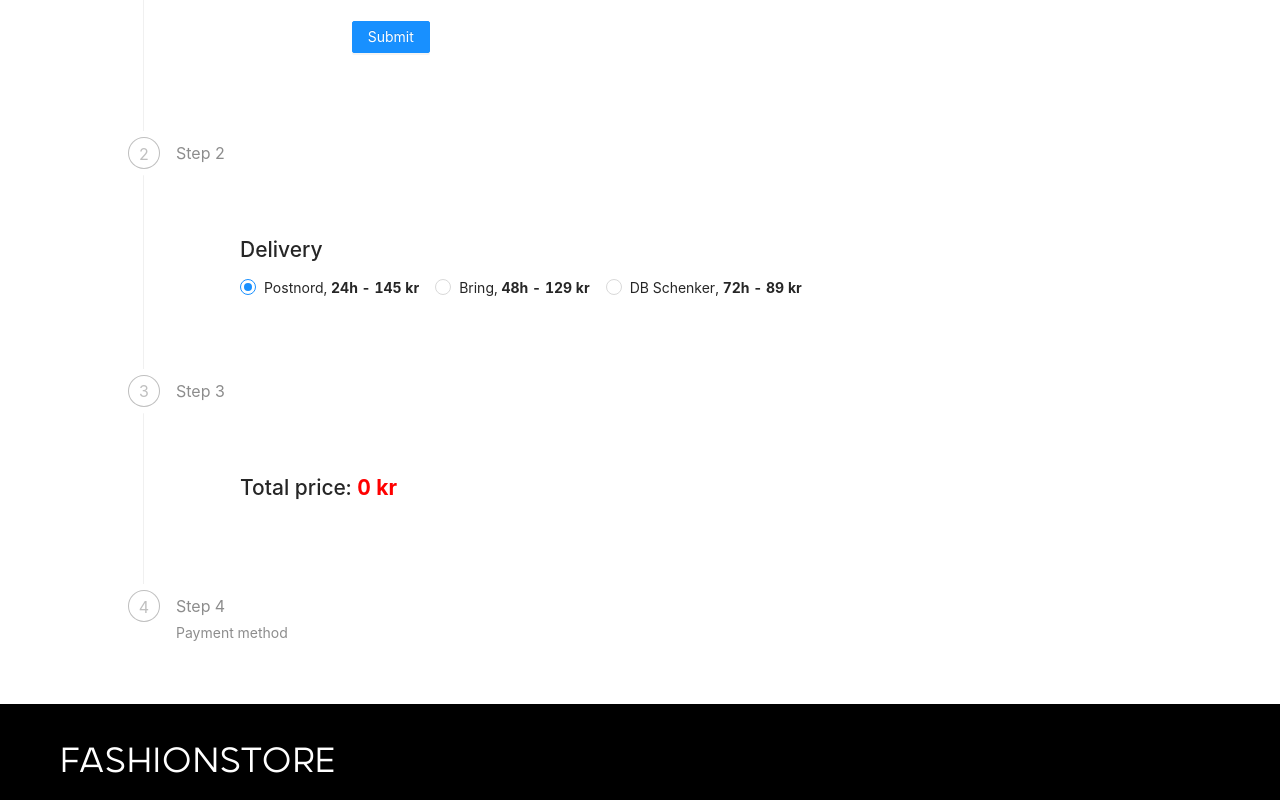
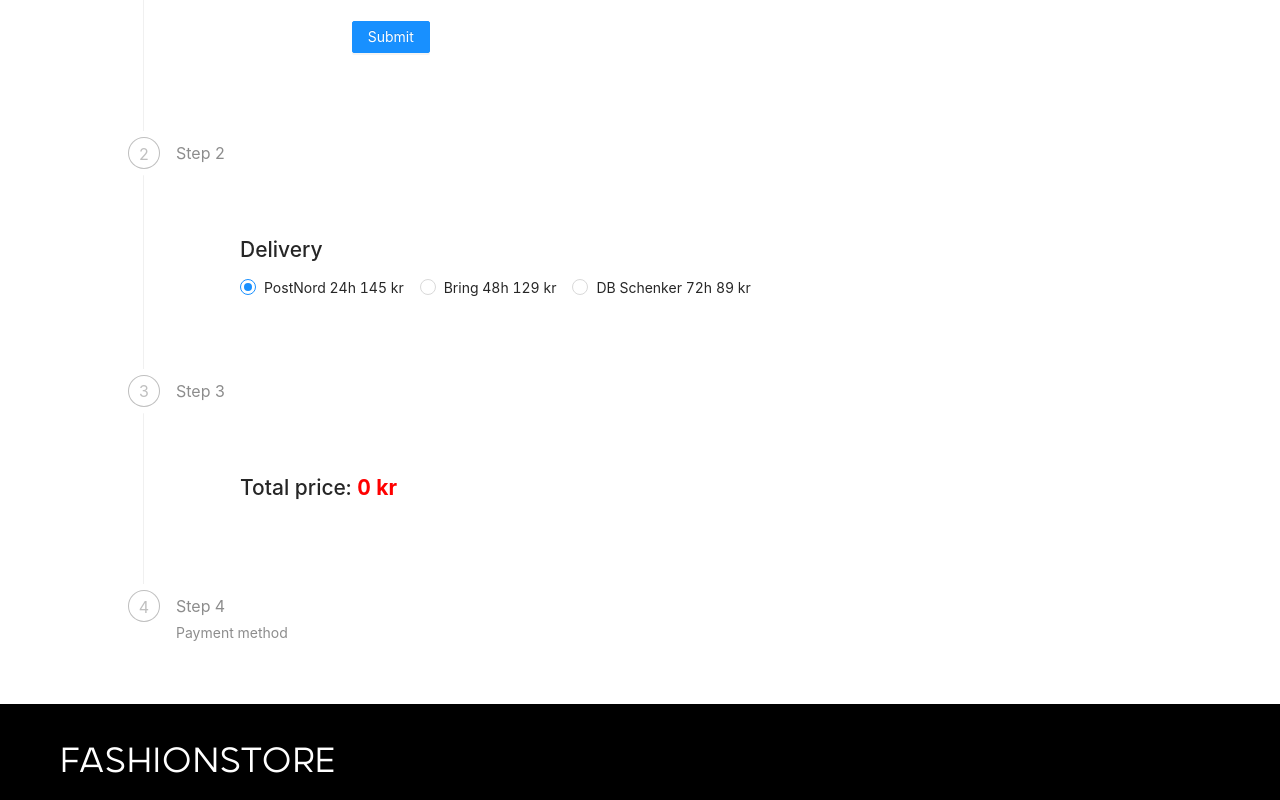
Before and after one commit to msmalinosterberg/miniprojekt, a React (Create React App) app: page /cart in a window 1280 px wide. Shown: the part 801-1601 px from the top of the page. Built offline with nearby package versions, Linux system fonts and the light colour scheme.

Commit message:
Add delivery to context.

```diff
--- a/src/App.tsx
+++ b/src/App.tsx
@@ -6,6 +6,7 @@ import Footer2 from './componenets/Footer';
 import Navbar from './componenets/Navbar';
 import ProductDetails from './componenets/ProductDetails/ProductDetails';
 import StartPageView from './componenets/StartPage/StartPageView';
+import CartProvider from './contexts/CartContext';
 
 function App() {
   return (
@@ -19,7 +20,9 @@ function App() {
         <StartPageView />
       </Route>
         <Route path='/cart'>
-          <CartView />
+          <CartProvider>
+            <CartView />
+          </CartProvider>
         </Route>
         <Footer2 />
       </Router>
--- a/src/componenets/Cart/DeliverySelection.tsx
+++ b/src/componenets/Cart/DeliverySelection.tsx
@@ -1,32 +1,69 @@
 import { Radio } from 'antd';
 import { Content } from 'antd/lib/layout/layout';
-import React, { CSSProperties } from 'react';
+import React, { ContextType, CSSProperties } from 'react';
+import { CartContext } from '../../contexts/CartContext';
+
+export interface DeliveryMethod {
+  id: number;
+  company: string;
+  time: number;
+  price: number;
+}
+
+const deliveryMethods: DeliveryMethod[] = [
+  {
+    id: 1,
+    company: 'PostNord',
+    time: 24,
+    price: 145,
+  },
+  {
+    id: 2,
+    company: 'Bring',
+    time: 48,
+    price: 129,
+  },
+  {
+    id: 3,
+    company: 'DB Schenker',
+    time: 72,
+    price: 89,
+  }
+];
 
 const RadioGroup = Radio.Group;
 class DeliverySection extends React.Component {
+  context!: ContextType<typeof CartContext>
+  static contextType = CartContext;
+
   state = {
-    value: 145,
+    value: 1,
   };
 
   onChange = (e: any) => {
-    console.log('radio checked', e.target.value);
+    const { setDeliveryMethod } = this.context;
     this.setState({
       value: e.target.value,
     });
+    const method = deliveryMethods.filter((item: DeliveryMethod) => item.id === e.target.value)[0];
+    setDeliveryMethod(method);
   };
+
+  mapMethodToRadio() {
+    return deliveryMethods.map(
+      (item: DeliveryMethod) => (
+        {label: item.company + ' ' + item.time + 'h ' + item.price + ' kr', value: item.id}))
+  }
 
   render() {
     const { value } = this.state;
+
     return (
       <Content style={contentStyle}>
           <h2>
               Delivery
           </h2>
-          <RadioGroup onChange={this.onChange} value={value}>
-              <Radio value={145}>Postnord, <strong>24h - 145 kr</strong></Radio>
-              <Radio value={129}>Bring, <strong>48h - 129 kr</strong></Radio>
-              <Radio value={89}>DB Schenker, <strong>72h - 89 kr</strong></Radio>
-          </RadioGroup>
+          <Radio.Group options={this.mapMethodToRadio()} onChange={this.onChange} value={value} />
       </Content>
     );
   }
--- a/src/contexts/CartContext.tsx
+++ b/src/contexts/CartContext.tsx
@@ -1,35 +1,53 @@
 import { Component, createContext } from 'react';
 import { CartItem } from '../componenets/Cart/CartItemsList';
+import { DeliveryMethod } from '../componenets/Cart/DeliverySelection';
+import { Product } from '../componenets/ProductItemsList';
+
 
 interface State {
-    cart: CartItem[]
+    cart: CartItem[];
+    deliveryMethod: DeliveryMethod | undefined;
 }
 
 interface ContextValue extends State {
-    addToCart: (product: string) => void;
+    saveToCart: (product: Product) => void;
+    setDeliveryMethod: (method: DeliveryMethod) => void;
 }
 
 export const CartContext = createContext<ContextValue>({
     cart: [],
-    addToCart: () => {}
+    deliveryMethod: undefined,
+    saveToCart: () => {},
+    setDeliveryMethod: () => {},
 });
 
 class CartProvider extends Component<{}, State> {
     state: State = {
-        cart: []
+        cart: [],
+        deliveryMethod: undefined,
     }
 
-    addProductToCart = (product: CartItem) => {
-        const updatedCart = [...this.state.cart, product];
-        this.setState({ cart: updatedCart });
+    addProductToCart = (product: Product) => {
+        //const updatedCart = [...this.state.cart, product];
+        //this.setState({ cart: updatedCart });
+    }
+
+    setDeliveryMethod = (method: DeliveryMethod) => {
+        this.setState({ deliveryMethod: method });
+    }
+
+    getTotalPrice = () => {
+
     }
 
     render() {
-        console.log('CONTEXT RENDER');
+        console.log(this.state);
         return (
             <CartContext.Provider value={{
                 cart: this.state.cart,
-                addToCart: this.addProductToCart
+                deliveryMethod: this.state.deliveryMethod,
+                saveToCart: this.addProductToCart,
+                setDeliveryMethod: this.setDeliveryMethod
             }}>
                 {this.props.children}
             </CartContext.Provider>
```
